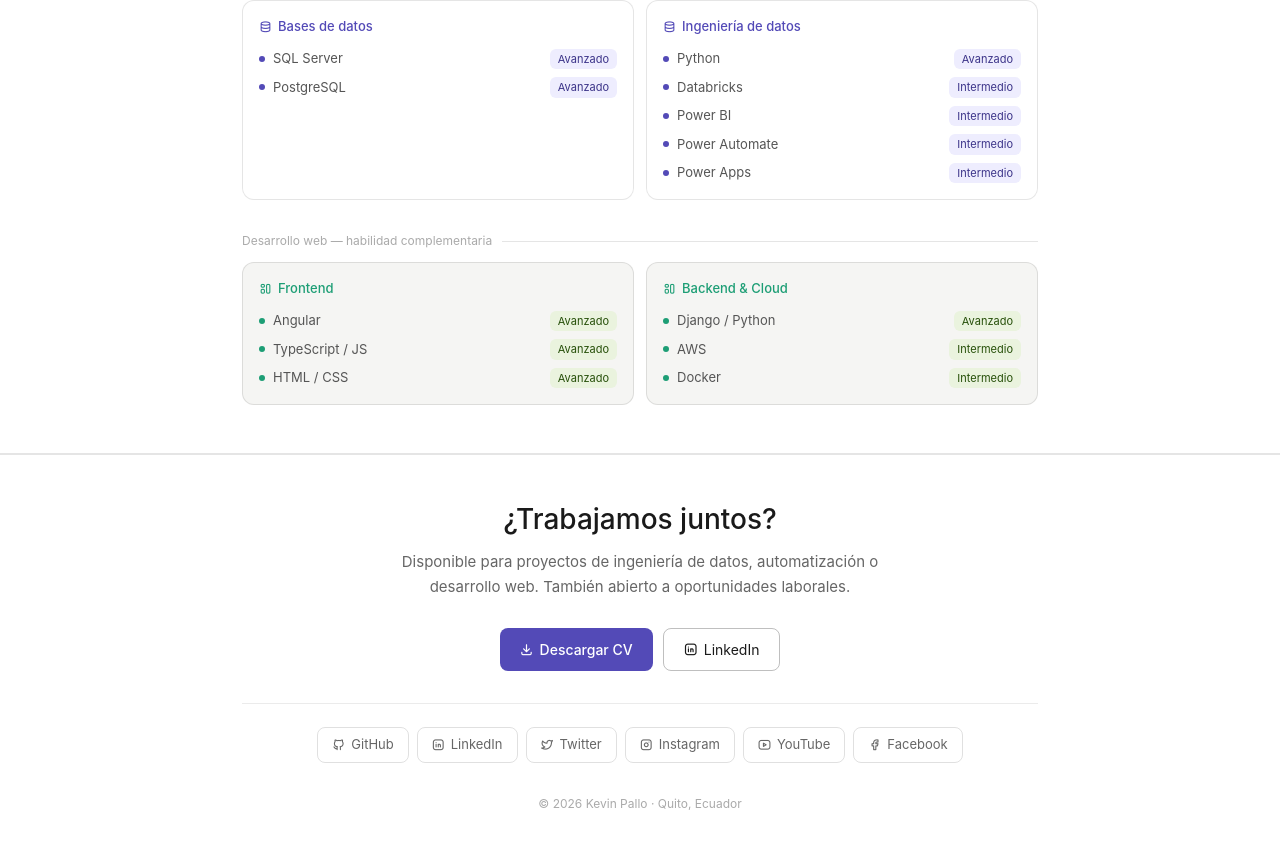
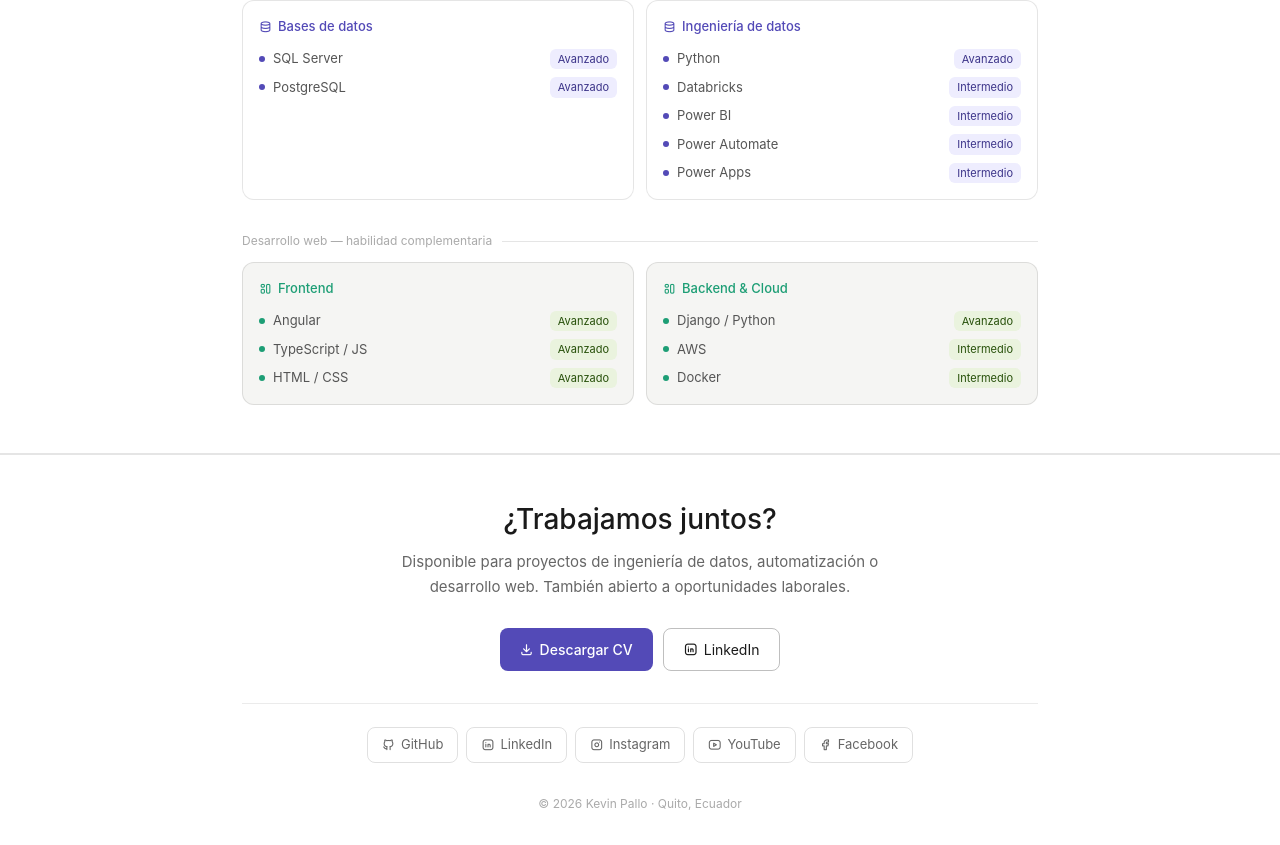
Before and after one commit to kevinpal10/kevinpallo, an Angular app: page / in a window 1280 px wide. Shown: the part 2854-3699 px from the top of the page. Built offline with nearby package versions, Linux system fonts and the light colour scheme; a web font is replaced by a local one.

Commit message:
nuevo disenio portafolio

```diff
--- a/src/app/componentes/redes-sociales/redes-sociales.component.html
+++ b/src/app/componentes/redes-sociales/redes-sociales.component.html
@@ -10,7 +10,7 @@
         <a href="./assets/CV-KevinPallo.pdf" target="_blank" class="btn-primary">
           <i class="ti ti-download"></i> Descargar CV
         </a>
-        <a href="https://www.linkedin.com/in/kevin-akd-51b3831a6/" target="_blank" class="btn-secondary">
+        <a href="https://www.linkedin.com/in/kevin-pallo-51b3831a6/" target="_blank" class="btn-secondary">
           <i class="ti ti-brand-linkedin"></i> LinkedIn
         </a>
       </div>
@@ -19,14 +19,11 @@
     <div class="footer-divider"></div>
 
     <div class="footer-links">
-      <a href="https://github.com/KevinPallo" target="_blank" class="footer-link">
+      <a href="https://github.com/KevinPal10" target="_blank" class="footer-link">
         <i class="ti ti-brand-github"></i> GitHub
       </a>
-      <a href="https://www.linkedin.com/in/kevin-akd-51b3831a6/" target="_blank" class="footer-link">
+      <a href="https://www.linkedin.com/in/kevin-pallo-51b3831a6/" target="_blank" class="footer-link">
         <i class="ti ti-brand-linkedin"></i> LinkedIn
-      </a>
-      <a href="https://twitter.com/KevinPallo17" target="_blank" class="footer-link">
-        <i class="ti ti-brand-twitter"></i> Twitter
       </a>
       <a href="https://www.instagram.com/kevinakd1/" target="_blank" class="footer-link">
         <i class="ti ti-brand-instagram"></i> Instagram
```
